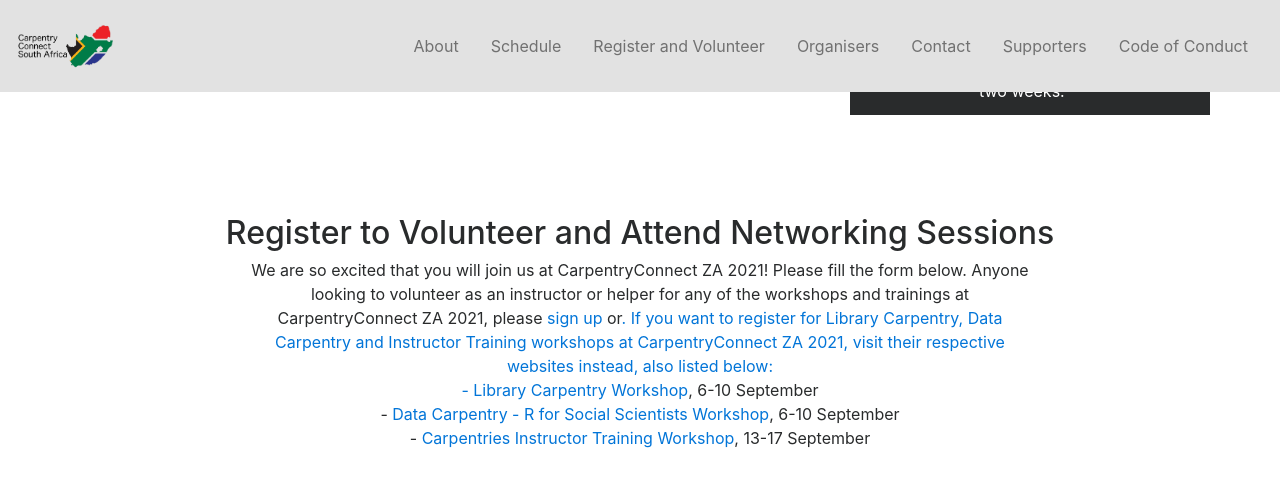
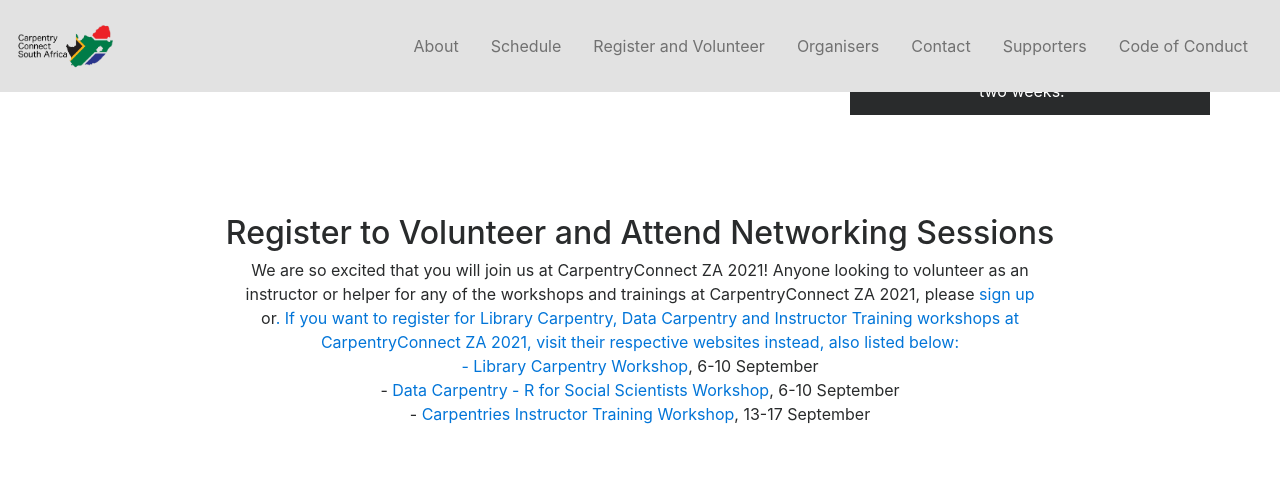
Before and after one commit to CarpentryConnect/za.carpentryconnect.org, a Jekyll site: the page built from index.html, in a window 1280 px wide and 900 px high, scrolled down 2692 px. Shown: the top 487 px of the window. Built offline with Jekyll 4.4.1, drawn with Linux system fonts in a browser that asks for light colours; nearby versions of some CDN libraries; some of the changed text lies outside the part shown.

Commit message:
minor edits

```diff
--- a/index.html
+++ b/index.html
@@ -210,7 +210,7 @@
     <div class="container">
         <h2 class="text-center footer-title-h3">Register to Volunteer and Attend Networking Sessions</h2>
         <p id="participants-text">
-            We are so excited that you will join us at CarpentryConnect ZA 2021! Please fill the form below. Anyone looking to volunteer as an instructor or helper for any of the workshops and trainings at CarpentryConnect ZA 2021, please <a href ="https://docs.google.com/spreadsheets/d/1YhTAzEalDqKUowgej7aRa7E1K0XcB6ZezoVUt6VN2qY/edit#gid=757335911">sign up</a> or<a href ="mailto:admin-afr@carpentries.org" email us</a>. If you want to register for Library Carpentry, Data Carpentry and Instructor Training workshops at CarpentryConnect ZA 2021, visit their respective websites instead, also listed below:<br>
+            We are so excited that you will join us at CarpentryConnect ZA 2021! Anyone looking to volunteer as an instructor or helper for any of the workshops and trainings at CarpentryConnect ZA 2021, please <a href ="https://docs.google.com/spreadsheets/d/1YhTAzEalDqKUowgej7aRa7E1K0XcB6ZezoVUt6VN2qY/edit#gid=757335911">sign up</a> or<a href ="mailto:admin-afr@carpentries.org" email us</a>. If you want to register for Library Carpentry, Data Carpentry and Instructor Training workshops at CarpentryConnect ZA 2021, visit their respective websites instead, also listed below:<br>
               - <a href = "https://nwueresearch.github.io/2021-09-06-CCZA_LC_2021/">Library Carpentry Workshop</a>, 6-10 September<br>
               - <a href = "https://nwu-eresearch.github.io/2021-09-06-CCZA_DC_2021/">Data Carpentry - R for Social Scientists Workshop</a>, 6-10 September<br>
               - <a href = "https://nwu-eresearch.github.io/2021-09-13-ttt-CarpentryConnect/">Carpentries Instructor Training Workshop</a>, 13-17 September<br>
```
Also changed, not shown: other parts of index.html (+1 -1 lines).
